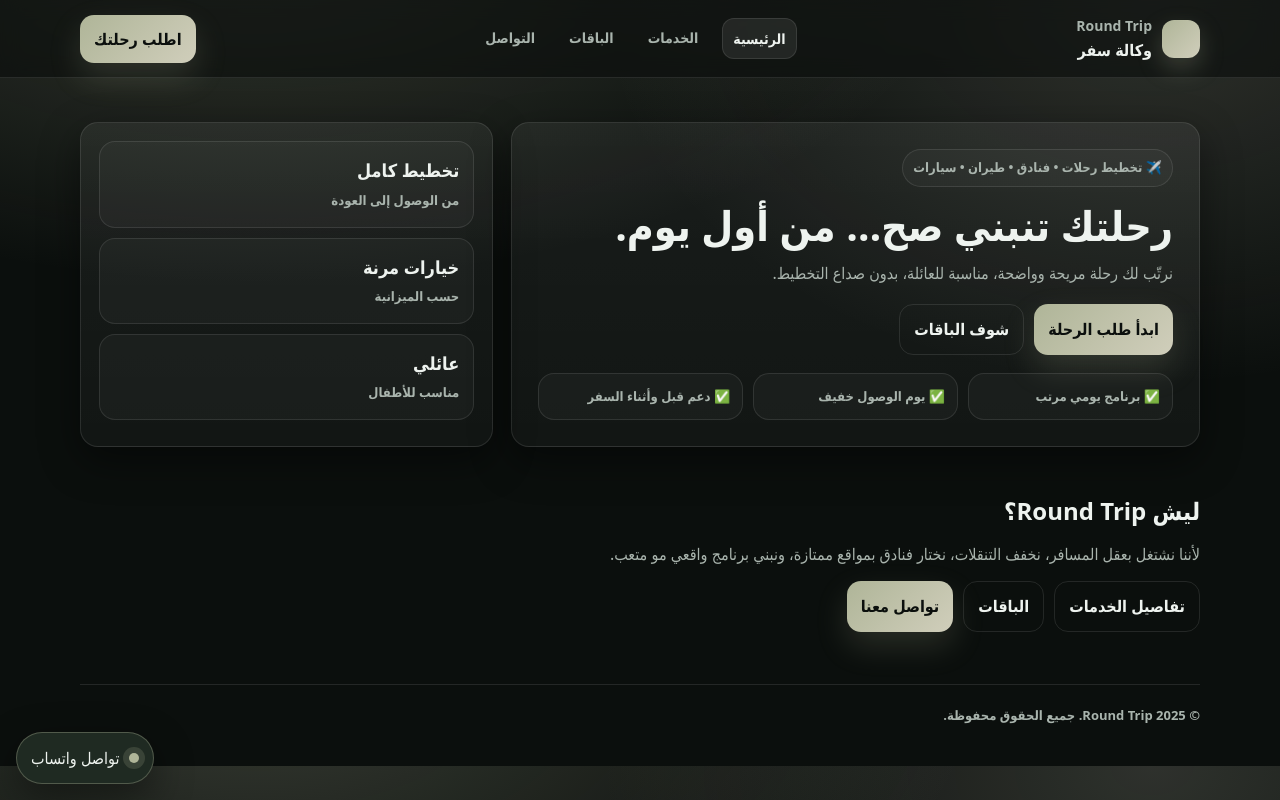
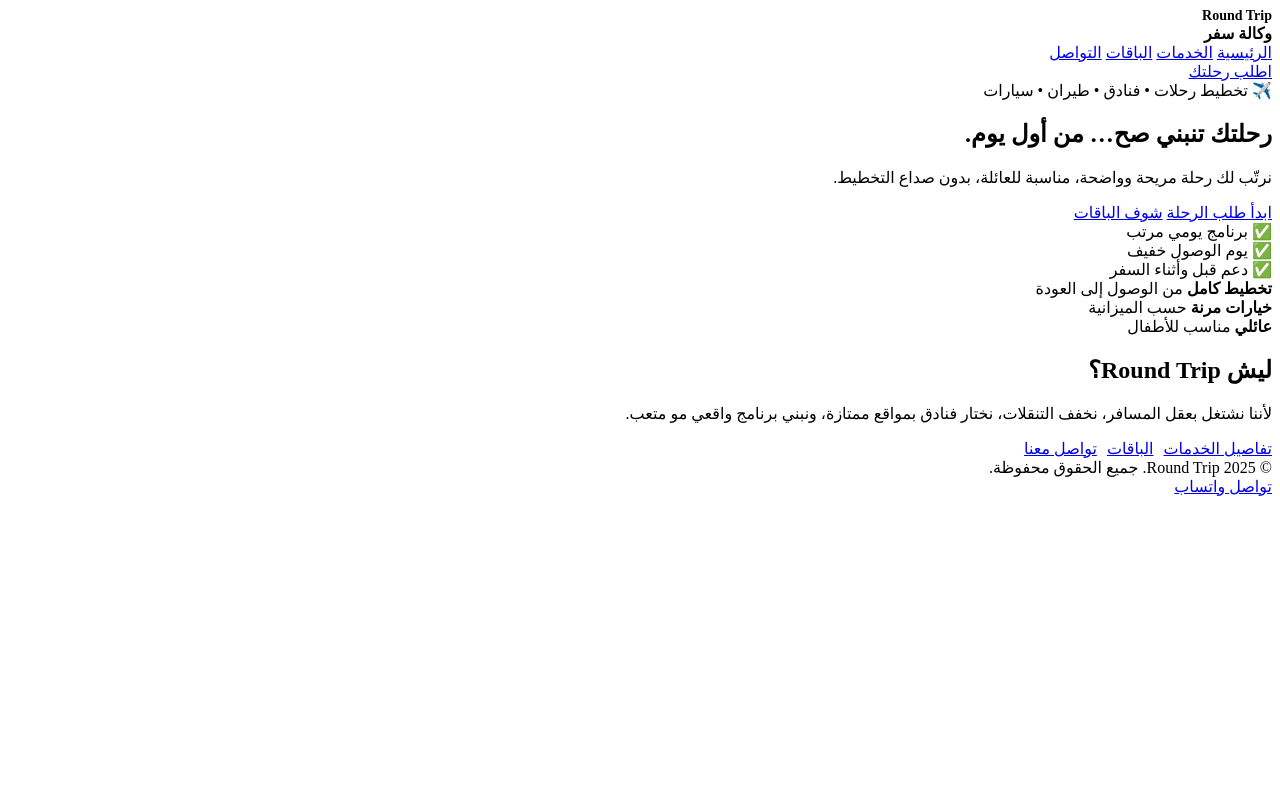
Before and after one commit to abdulrahmanazq8/roundtrip, a plain HTML site: page index.html in a window 1280 px wide. Drawn offline with Linux system fonts and the light colour scheme.

Commit message:
Refactor style.css to include HTML structure
Removed CSS variables and styles for a cleaner structure. Added HTML structure for navigation, hero section, and footer.

```diff
--- a/style.css
+++ b/style.css
@@ -1,157 +1,107 @@
-:root{
-  --bg:#0b0f0d;
-  --card:#111814;
-  --muted:#a9b4ad;
-  --text:#eef3ef;
-  --brand1:#AFB598;
-  --brand2:#D0CEBB;
-  --line:rgba(255,255,255,.10);
-  --shadow:0 14px 40px rgba(0,0,0,.45);
-  --r:18px;
-}
+<!doctype html>
+<html lang="ar" dir="rtl">
+<head>
+  <meta charset="utf-8">
+  <meta name="viewport" content="width=device-width, initial-scale=1">
+  <title>Round Trip | الرئيسية</title>
+  <meta name="description" content="تنظيم رحلات، تخطيط برامج سفر، حجوزات فنادق وطيران للعوائل.">
+  <link rel="stylesheet" href="style.css?v=2">
+</head>
+<body>
 
-*{box-sizing:border-box}
+<!-- ===== NAV ===== -->
+<header class="nav">
+  <div class="container nav-inner">
+    <div class="logo">
+      <div class="mark"></div>
+      <div>
+        <div style="font-size:14px;color:var(--muted);font-weight:800;">Round Trip</div>
+        <div style="font-size:16px;font-weight:900;">وكالة سفر</div>
+      </div>
+    </div>
 
-body{
-  margin:0;
-  font-family: system-ui, -apple-system, Segoe UI, Tahoma, Arial, "Noto Kufi Arabic", sans-serif;
-  background:
-    radial-gradient(1200px 600px at 20% -10%, rgba(175,181,152,.25), transparent 60%),
-    radial-gradient(1000px 700px at 90% 0%, rgba(208,206,187,.18), transparent 55%),
-    var(--bg);
-  color:var(--text);
-  line-height:1.65;
-}
+    <nav class="nav-links">
+      <a data-nav href="index.html">الرئيسية</a>
+      <a data-nav href="services.html">الخدمات</a>
+      <a data-nav href="packages.html">الباقات</a>
+      <a data-nav href="contact.html">التواصل</a>
+    </nav>
 
-a{color:inherit;text-decoration:none}
-.container{width:min(1120px, 92%); margin-inline:auto}
+    <a class="btn" href="contact.html">اطلب رحلتك</a>
+  </div>
+</header>
 
-/* ===== NAV ===== */
-.nav{
-  position:sticky; top:0; z-index:10;
-  backdrop-filter: blur(10px);
-  background: rgba(11,15,13,.65);
-  border-bottom:1px solid var(--line);
-}
-.nav-inner{
-  display:flex; align-items:center; justify-content:space-between;
-  padding:14px 0; gap:12px;
-}
-.logo{display:flex; align-items:center; gap:10px; font-weight:700}
-.mark{
-  width:38px;height:38px;border-radius:12px;
-  background: linear-gradient(135deg, var(--brand1), var(--brand2));
-  box-shadow:0 10px 24px rgba(175,181,152,.25);
-}
-.nav-links{
-  display:flex; gap:14px; flex-wrap:wrap;
-  color:var(--muted); font-weight:600; font-size:14px;
-}
-.nav-links a{padding:8px 10px; border-radius:12px}
-.nav-links a:hover{background:rgba(255,255,255,.06); color:var(--text)}
-.nav-links a.active{
-  background:rgba(255,255,255,.08);
-  color:var(--text);
-  border:1px solid var(--line);
-}
+<!-- ===== HERO ===== -->
+<main class="container">
+  <section class="hero">
+    <div class="hero-grid">
 
-/* ===== BUTTONS ===== */
-.btn{
-  display:inline-flex; align-items:center; justify-content:center; gap:10px;
-  padding:11px 14px; border-radius:14px;
-  background: linear-gradient(135deg, var(--brand1), var(--brand2));
-  color:#0b0f0d; font-weight:800;
-  border:0; cursor:pointer;
-  box-shadow:0 14px 32px rgba(175,181,152,.18);
-  white-space:nowrap;
-}
-.btn.secondary{
-  background:transparent; color:var(--text);
-  border:1px solid var(--line); box-shadow:none;
-}
+      <div class="card hero-main">
+        <div class="kicker">✈️ تخطيط رحلات • فنادق • طيران • سيارات</div>
 
-/* ===== CARDS ===== */
-.card{
-  background: linear-gradient(180deg, rgba(255,255,255,.06), rgba(255,255,255,.03));
-  border:1px solid var(--line);
-  border-radius:var(--r);
-  box-shadow:var(--shadow);
-}
+        <h1>رحلتك تنبني صح… من أول يوم.</h1>
 
-/* ===== HERO ===== */
-.hero{padding:44px 0 18px}
-.hero-grid{
-  display:grid;
-  grid-template-columns:1.25fr .75fr;
-  gap:18px; align-items:stretch;
-}
-.hero-main{padding:26px}
-.kicker{
-  display:inline-flex; gap:10px; align-items:center;
-  color:var(--muted); font-weight:700; font-size:13px;
-  border:1px solid var(--line);
-  padding:7px 10px; border-radius:999px;
-  background:rgba(255,255,255,.03);
-}
-h1{margin:14px 0 10px; font-size:clamp(28px, 3.2vw, 46px); line-height:1.2}
-.lead{color:var(--muted); font-size:16px; margin:0 0 18px}
-.cta{display:flex; gap:10px; flex-wrap:wrap; margin-top:18px}
-.bullets{
-  display:grid; grid-template-columns:repeat(3, minmax(0,1fr));
-  gap:10px; margin-top:18px;
-}
-.bullet{
-  padding:12px; border:1px solid var(--line);
-  border-radius:16px; background:rgba(255,255,255,.03);
-  color:var(--muted); font-weight:700; font-size:13px;
-}
-.hero-side{padding:18px; display:flex; flex-direction:column; gap:10px}
-.stat{
-  padding:14px; border-radius:16px;
-  border:1px solid var(--line); background:rgba(255,255,255,.03);
-}
-.stat strong{display:block; font-size:18px}
-.stat span{color:var(--muted); font-size:13px; font-weight:700}
+        <p class="lead">
+          نرتّب لك رحلة مريحة وواضحة، مناسبة للعائلة، بدون صداع التخطيط.
+        </p>
 
-/* ===== SECTIONS ===== */
-.section{padding:26px 0}
-.section h2{margin:0 0 10px; font-size:24px}
-.section p{margin:0; color:var(--muted)}
+        <div class="cta">
+          <a class="btn" href="contact.html">ابدأ طلب الرحلة</a>
+          <a class="btn secondary" href="packages.html">شوف الباقات</a>
+        </div>
 
-.grid3{
-  display:grid; grid-template-columns:repeat(3, minmax(0,1fr));
-  gap:14px; margin-top:14px;
-}
-.service{padding:16px}
-.service h3{margin:0 0 6px; font-size:16px}
-.service p{margin:0; font-size:14px}
+        <div class="bullets">
+          <div class="bullet">✅ برنامج يومي مرتب</div>
+          <div class="bullet">✅ يوم الوصول خفيف</div>
+          <div class="bullet">✅ دعم قبل وأثناء السفر</div>
+        </div>
+      </div>
 
-/* ===== FOOTER ===== */
-.footer{
-  padding:20px 0 40px; border-top:1px solid var(--line);
-  margin-top:26px; color:var(--muted);
-  font-weight:700; font-size:13px;
-}
+      <aside class="card hero-side">
+        <div class="stat">
+          <strong>تخطيط كامل</strong>
+          <span>من الوصول إلى العودة</span>
+        </div>
+        <div class="stat">
+          <strong>خيارات مرنة</strong>
+          <span>حسب الميزانية</span>
+        </div>
+        <div class="stat">
+          <strong>مناسب للعائلة</strong>
+          <span>راحة + وقت أقل تنقل</span>
+        </div>
+      </aside>
 
-/* ===== WHATSAPP FLOAT ===== */
-.wa{
-  position:fixed; bottom:16px; left:16px;
-  display:flex; align-items:center; gap:10px;
-  background:#1f2a22;
-  border:1px solid rgba(175,181,152,.35);
-  padding:12px 14px; border-radius:999px;
-  box-shadow:var(--shadow);
-}
-.wa-dot{
-  width:10px;height:10px;border-radius:50%;
-  background:var(--brand1);
-  box-shadow:0 0 0 6px rgba(175,181,152,.18);
-}
+    </div>
+  </section>
 
-/* ===== RESPONSIVE ===== */
-@media (max-width:900px){
-  .hero-grid{grid-template-columns:1fr}
-  .bullets{grid-template-columns:1fr}
-  .grid3{grid-template-columns:1fr}
-  .wa{left:12px; right:12px; justify-content:center}
-}
+  <!-- ===== ABOUT ===== -->
+  <section class="section">
+    <h2>ليش Round Trip؟</h2>
+    <p>
+      لأننا نشتغل بعقل المسافر، نخفف التنقلات، نختار فنادق بمواقع ممتازة،
+      ونبني برنامج واقعي مو متعب.
+    </p>
+
+    <div style="margin-top:14px;display:flex;gap:10px;flex-wrap:wrap;">
+      <a class="btn secondary" href="services.html">تفاصيل الخدمات</a>
+      <a class="btn secondary" href="packages.html">الباقات</a>
+      <a class="btn" href="contact.html">تواصل معنا</a>
+    </div>
+  </section>
+
+  <!-- ===== FOOTER ===== -->
+  <footer class="footer">
+    © <span id="year"></span> Round Trip. جميع الحقوق محفوظة.
+  </footer>
+</main>
+
+<!-- ===== WHATSAPP ===== -->
+<a class="wa" id="waLink" href="#" target="_blank">
+  <span class="wa-dot"></span>
+  <span>تواصل واتساب</span>
+</a>
+
+<script src="script.js?v=2"></script>
+</body>
+</html>
```
